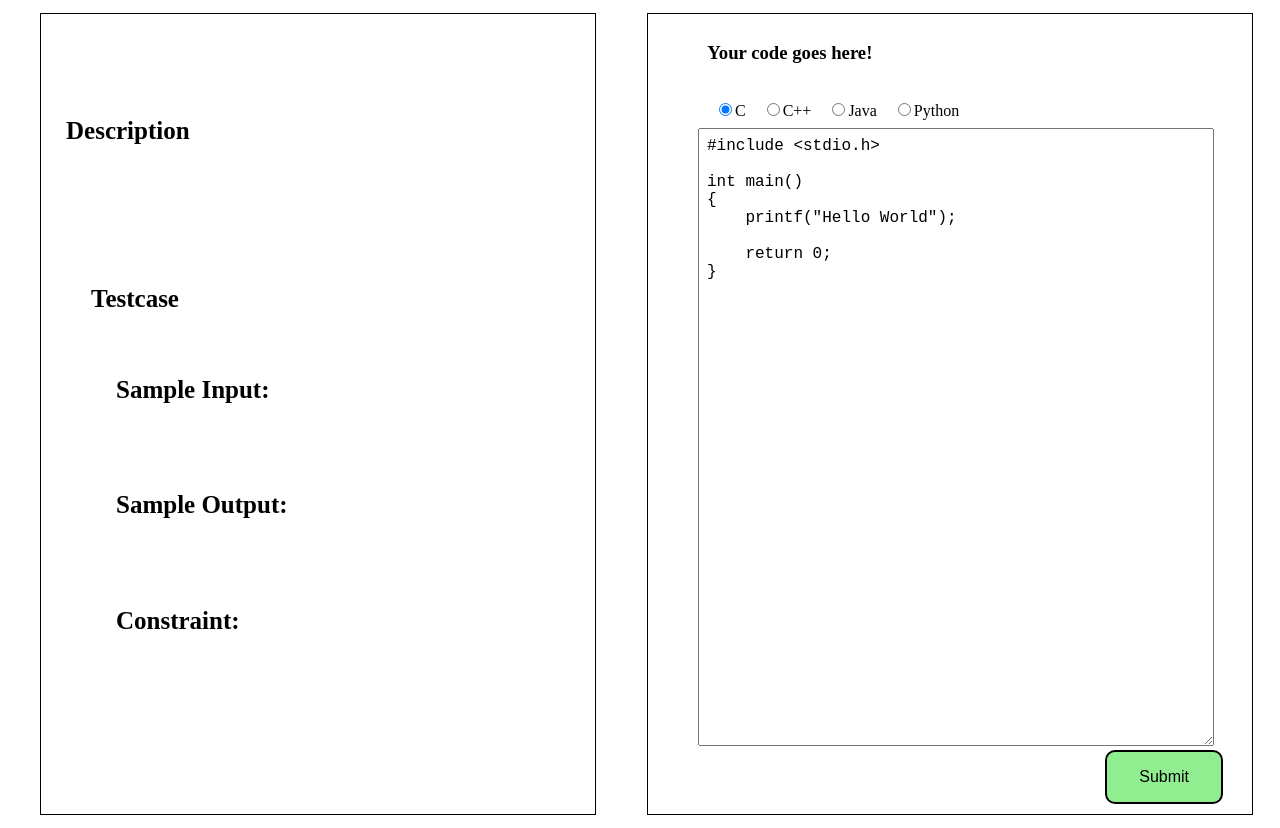
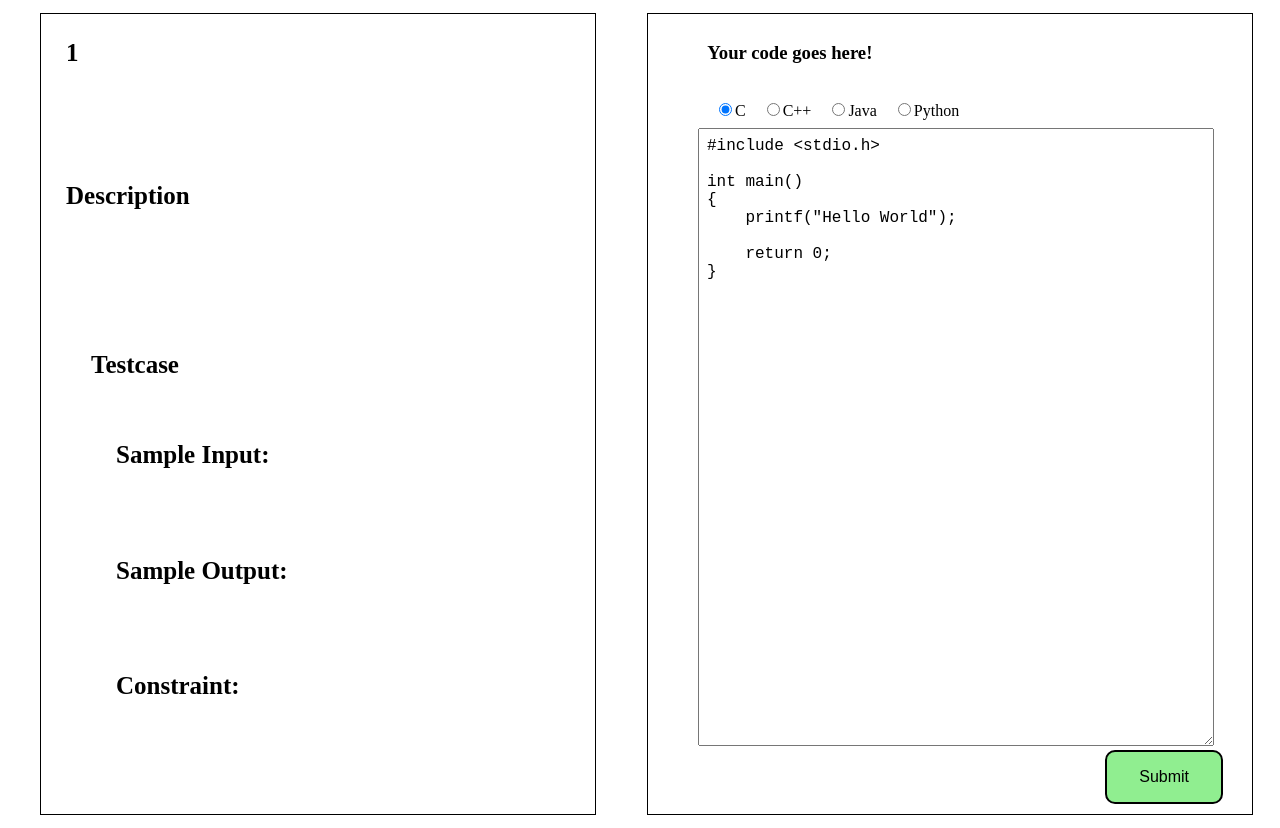
Before and after one commit to vibhoooo/CodeMonk, a React (Vite) app in the folder CodeMonk-frontend-2/CodeMonk-frontend-2/: page /problems/1 in a window 1280 px wide. Built offline with nearby package versions, Linux system fonts and the light colour scheme; no server answers.

Commit message:
Problem id added

```diff
--- a/CodeMonk-frontend-2/CodeMonk-frontend-2/src/GetProblemById.jsx
+++ b/CodeMonk-frontend-2/CodeMonk-frontend-2/src/GetProblemById.jsx
@@ -119,6 +119,7 @@ int main()
 	return (
 		<div id='problem-solving-area'>
 			<div id='left-section'>
+				<h1>{id}</h1>
 				<h1>{title}</h1>
 				<span>
 					<h5>Description</h5>
```
